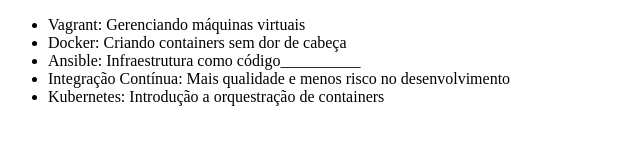
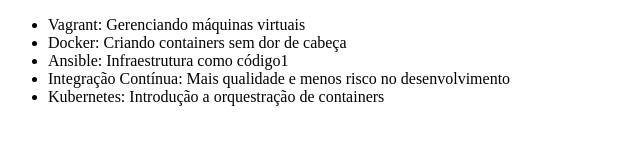
Before and after one commit to EdySousa300/alura-git, a plain HTML site: page index.html in a window 1280 px wide. Shown: the full height of the page, 0-640 px from the left. Drawn offline with Linux system fonts and the light colour scheme.

Commit message:
Revert "Alterando código"
This reverts commit 2ec25df9e94e2da79925a9cae499c5e9fa86a55c.

```diff
--- a/index.html
+++ b/index.html
@@ -9,7 +9,7 @@
     <ul>
         <li>Vagrant: Gerenciando máquinas virtuais</li>
         <li>Docker: Criando containers sem dor de cabeça</li>
-        <li>Ansible: Infraestrutura como código__________</li>
+        <li>Ansible: Infraestrutura como código1</li>
         <li>Integração Contínua: Mais qualidade e menos risco no desenvolvimento</li>
         <li>Kubernetes: Introdução a orquestração de containers</li>
     </ul>
```
